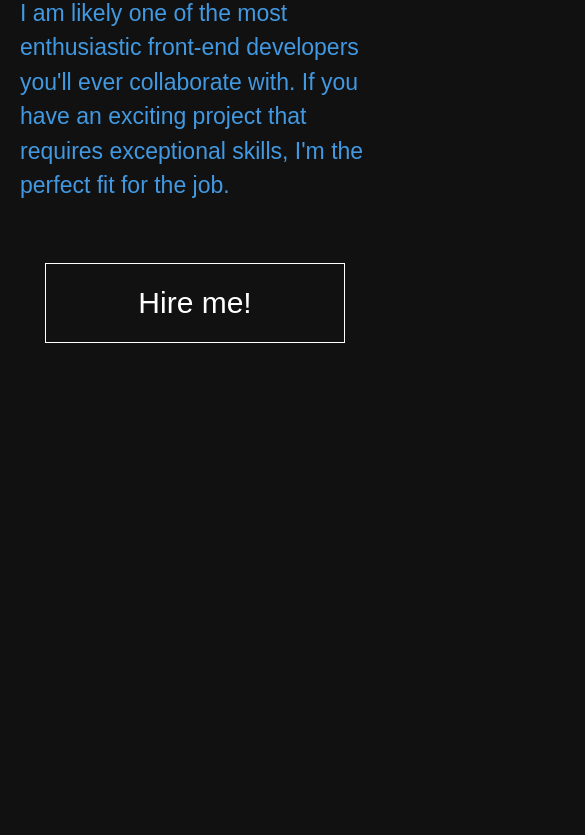
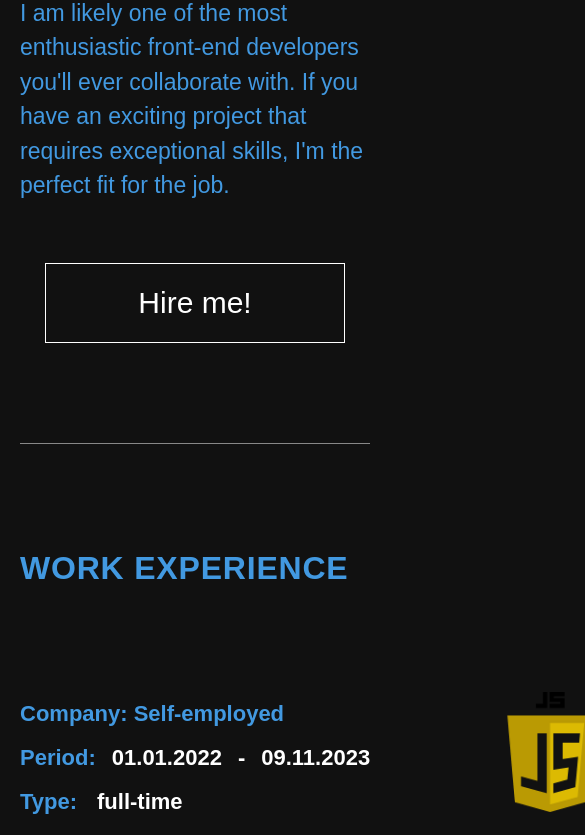
Before and after one commit to IgorOksentyuk/portfolio, a Next.js app: page / in a window 390 px wide. Shown: the part 1052-1887 px from the top of the page, 585 px wide, since content can reach past the window. Before the commit the page ends 1595 px from the top, so only its background shows below. Built offline with nearby package versions, Linux system fonts and the light colour scheme.

Commit message:
Created experience section, removed jobs data into separate json file

```diff
--- /dev/null
+++ b/src/app/components/Experience.tsx
@@ -0,0 +1,62 @@
+import Image from 'next/image';
+
+import jobsData from '../jobsData.json';
+import jsLogo from '../../assets/js-logo.webp';
+import gidLogo from '../../assets/js-logo.webp';
+
+export default function Experience() {
+  return (
+    <section className="border-b border-white border-opacity-50" id="experience">
+      <h2 className="text-[32px] md:text-[44px] font-bold uppercase tracking-wide text-lightBlue
+      py-[100px]">
+        Work experience
+      </h2>
+
+      <div>
+        {jobsData.map((job) => (
+          <div
+            key={job.id}
+            className="text-[22px] md:text-[26px] font-bold leading-loose text-white
+            max-w-[50%] mb-[60px]"
+          >
+            <div className="flex justify-between gap-[120px]">
+              <div>
+                <p className="text-lightBlue">Company: {job.company}</p>
+
+                <div className="flex space-x-4">
+                  <p className="text-lightBlue">Period:</p>
+                  <p>{job.start}</p>
+                  <p>-</p>
+                  <p>{job.end}</p>
+                </div>
+
+                <div className="flex gap-[20px]">
+                  <p className="text-lightBlue">Type:</p>
+                  <p>{job.type}</p>
+                </div>
+              </div>
+
+              <Image
+                src={jsLogo}
+                alt="js-logo"
+                className="w-[140px] h-[120px]"
+              />
+            </div>
+
+            <ul className="list-disc">
+              <p className="text-lightBlue">Tasks:</p>
+
+              {job.description.map(task => (
+                <li
+                  key={task.name}
+                  className="mb-[20px]">
+                  {task.name}
+                </li>
+              ))}
+            </ul>
+          </div>
+        ))}
+      </div>
+    </section>
+  )
+}
--- a/src/app/components/Info.tsx
+++ b/src/app/components/Info.tsx
@@ -7,7 +7,7 @@ export default function Info() {
   }
 
   return (
-    <section id="info" className="py-[100px]">
+    <section id="info" className="border-b border-white border-opacity-50 py-[100px]">
       <div className="text-white flex flex-col md:grid md:grid-cols-6 md:grid-rows-2">
         <h1
           className="z-10 text-[40px] md:text-[60px] font-bold tracking-wide text-center md:text-left
--- /dev/null
+++ b/src/app/jobsData.json
@@ -0,0 +1,43 @@
+[
+  {
+    "id": "1",
+    "company": "Self-employed",
+    "start": "01.01.2022",
+    "end": "09.11.2023",
+    "type": "full-time",
+    "logo": "jsLogo",
+    "description": [
+      {
+        "name": "Adhered to the company's workflow and reported on the status of tasks in Google Spreadsheet;"
+      },
+      {
+        "name": "Attended regular Zoom meetings with the team and actively worked in a team to achieve development goals;"
+      },
+      {
+        "name": "UI/UX Design, Responsive Design, JavaScript Development, Component-Based Architecture, Web Performance Optimization, Server-Side Logic, API Development, Database Management;"
+      },
+      { "name": "Testing and Debugging;" },
+      { "name": "Version Control and Deployment." }
+    ]
+  },
+  {
+    "id": "2",
+    "company": "GID Agency",
+    "start": "09.11.2023",
+    "end": "Present",
+    "type": "part-time",
+    "logo": "gidLogo",
+    "description": [
+      {
+        "name": "Developed adaptive landing pages of various complexity levels based on WordPress (ACF, Elementor);"
+      },
+      {
+        "name": "Participated in team calls to discuss company goals and improvement methods;"
+      },
+      { "name": "Approved and corrected design layouts for landing pages;" },
+      {
+        "name": "Made edits, and improved existing websites and other projects."
+      }
+    ]
+  }
+]
--- a/src/app/page.tsx
+++ b/src/app/page.tsx
@@ -2,6 +2,7 @@
 
 import Header from "./components/Header";
 import Info from "./components/Info";
+import Experience from "./components/Experience";
 
 export default function Home() {
   return (
@@ -10,6 +11,7 @@ export default function Home() {
 
       <main className="min-h-screen w-full py-[100px] px-[20px]">
         <Info />
+        <Experience />
       </main>
     </div>
   )
```
Also changed, not shown: src/assets/js-logo.webp (added).
